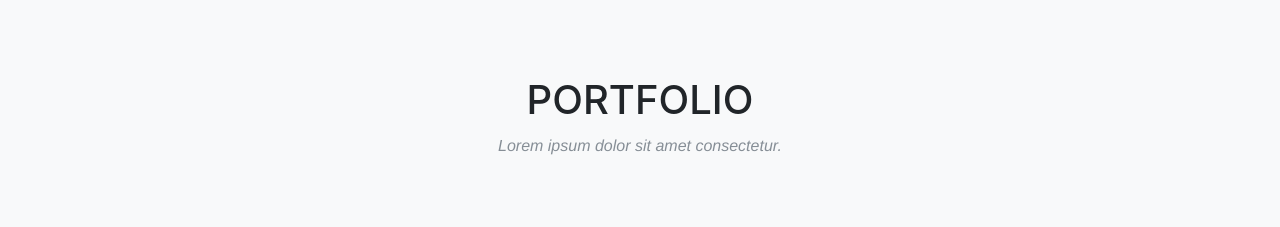
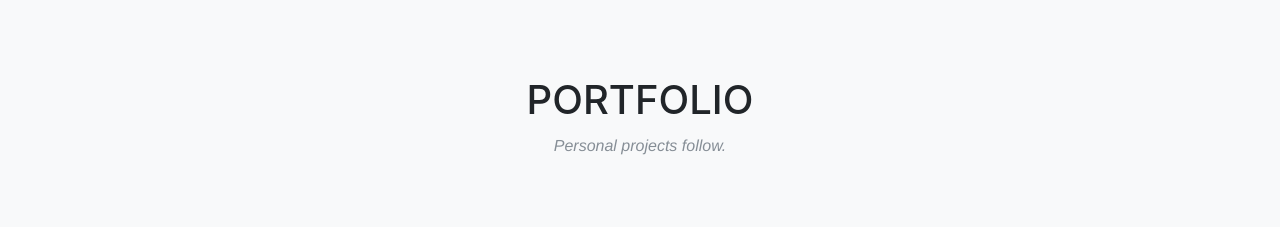
Before and after one commit to hfeger4/finalportfolio, a website with bundled scripts: page index.html in a window 1280 px wide. Shown: the part 1480-1707 px from the top of the page. Built offline with nearby package versions, Linux system fonts and the light colour scheme; a web font is replaced by a local one.

Commit message:
added personal projects section

```diff
--- a/index.html
+++ b/index.html
@@ -113,7 +113,7 @@
         <div class="row">
           <div class="col-lg-12 text-center">
             <h2 class="section-heading">Portfolio</h2>
-            <h3 class="section-subheading text-muted">Lorem ipsum dolor sit amet consectetur.</h3>
+            <h3 class="section-subheading text-muted">Personal projects follow.</h3>
           </div>
         </div>
         <div class="row">
```
